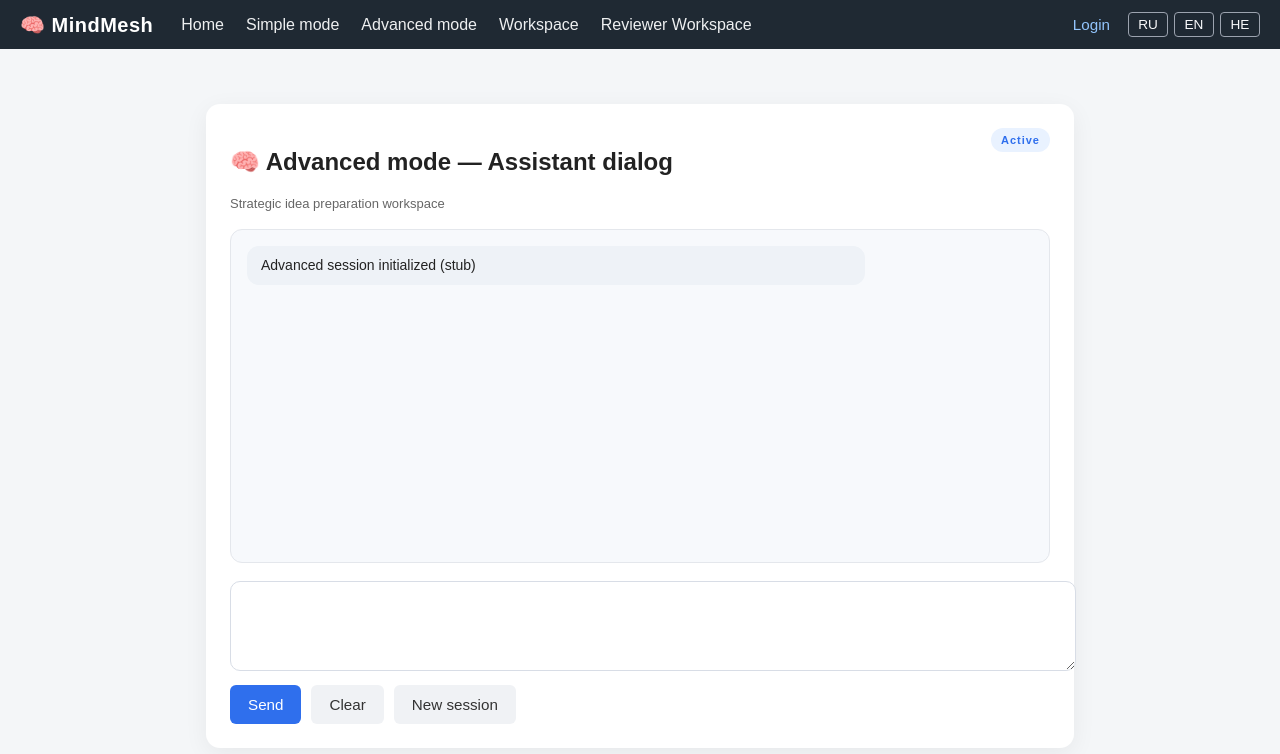
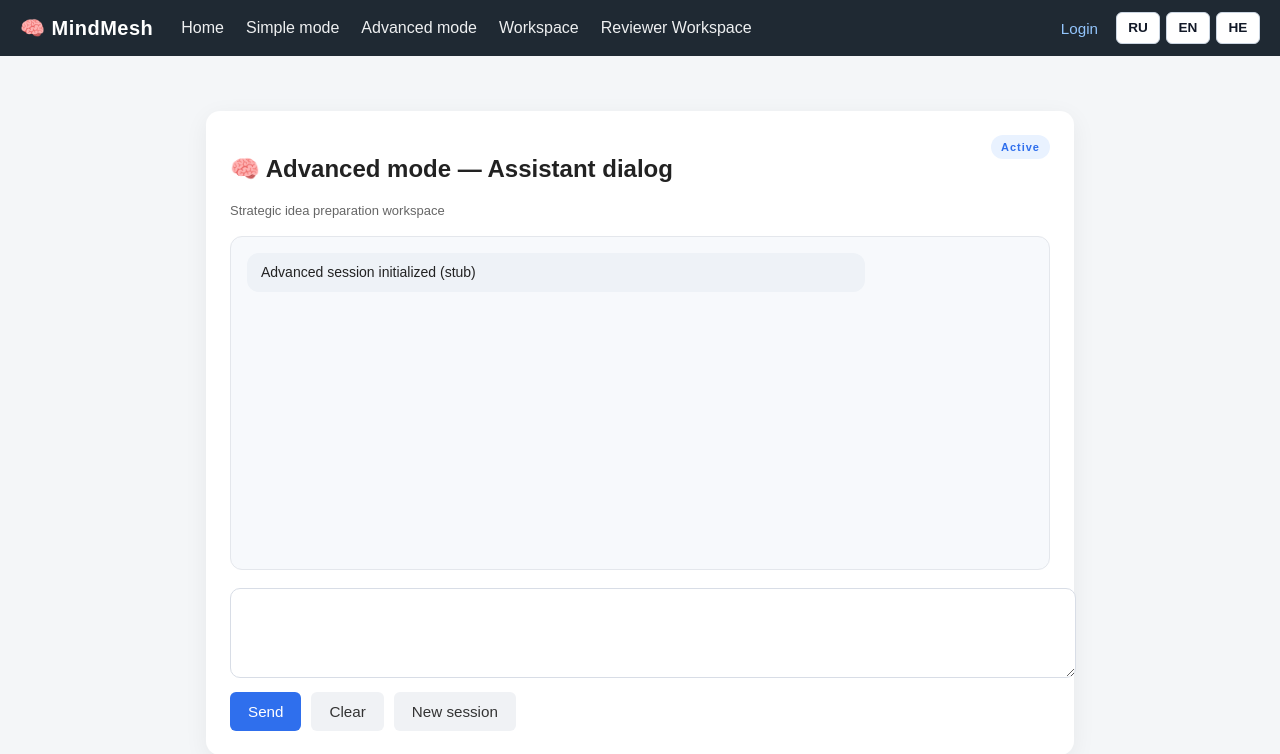
Before and after one commit to Vladimir-Dik/mindmesh, a FastAPI app: page /advanced in a window 1280 px wide. Shown: the top 754 px of the page. Run offline with FastAPI, Linux system fonts and the light colour scheme; some libraries are stand-ins or nearby versions.

Commit message:
button new

```diff
--- a/web/static/css/style.css
+++ b/web/static/css/style.css
@@ -103,21 +103,48 @@ header .lang {
     gap: 6px;
 }
 
+header .lang {
+    display: flex;
+    gap: 6px;
+    align-items: center;
+}
+
 header .lang button {
-    min-width: 40px;
+    min-width: 44px;
+    height: 32px;
     text-align: center;
 
-    background: transparent;
-    border: 1px solid #9ca3af;
-    color: #f9fafb;
-    padding: 4px 8px;
-    border-radius: 4px;
+    background: #ffffff;
+    border: 1px solid #cbd5e1;
+    color: #111827;
+    padding: 4px 10px;
+    border-radius: 6px;
     cursor: pointer;
     font-size: 0.85em;
+    font-weight: 700;
+    line-height: 1;
 }
 
 header .lang button:hover {
-    background: #374151;
+    background: #e5e7eb;
+}
+
+header .lang button:active {
+    background: #d1d5db;
+}
+
+header .lang button:focus {
+    outline: 2px solid #60a5fa;
+    outline-offset: 1px;
+}
+
+@media (max-width: 768px) {
+    header .lang button {
+        min-width: 46px;
+        height: 34px;
+        font-size: 0.9em;
+        padding: 4px 10px;
+    }
 }
 
 /* ================= MAIN ================= */
--- a/web/static/i18n/ru.json
+++ b/web/static/i18n/ru.json
@@ -28,7 +28,7 @@
   "cabinet": "👤 Кабинет",
 
   "home_intro": "MindMesh — Инструмент для работы с идеями.",
-  "home_description": "Это живая база, где идеи не просто хранятся, а сопоставляются, анализируются и развиваются с помощью ИИ.",
+  "home_description": "Это инструмент, где идеи не просто хранятся, а сопоставляются, анализируются и развиваются с помощью ИИ.",
   "home_point_1": "Зафиксировать идею — от черновика до проработанной концепции",
   "home_point_2": "Увидеть похожие и аналогичные идеи",
   "home_point_3": "Понять различия, контекст и потенциал",
--- a/web/templates/base.html
+++ b/web/templates/base.html
@@ -61,7 +61,7 @@
   <div class="logo">
     <a href="/"
        onclick="return safeNavigate(event, '/')"
-       title="MindMesh — живая база идей.
+       title="MindMesh — Инструмент.
 Сопоставление, анализ и развитие идей с помощью ИИ.
 От замысла — к реальному проекту.">
       🧠 MindMesh
```
